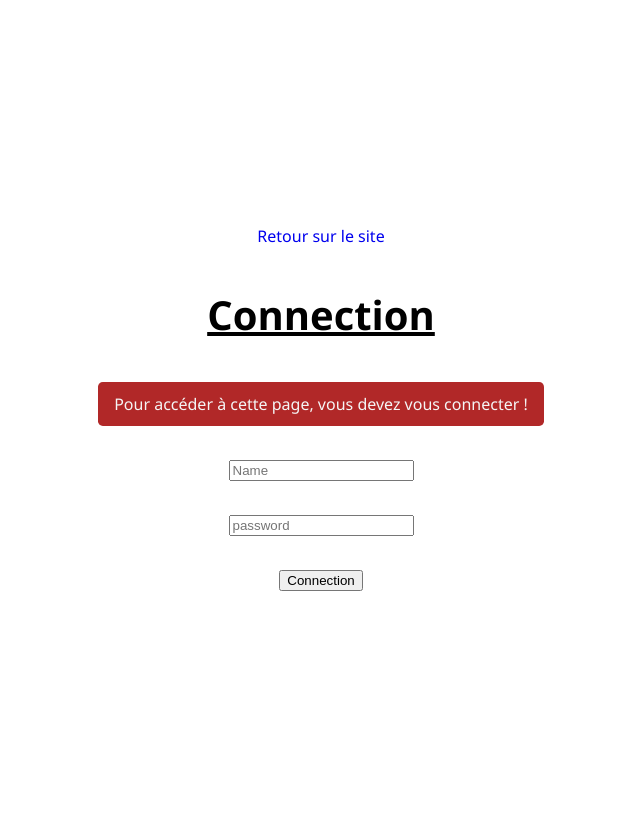
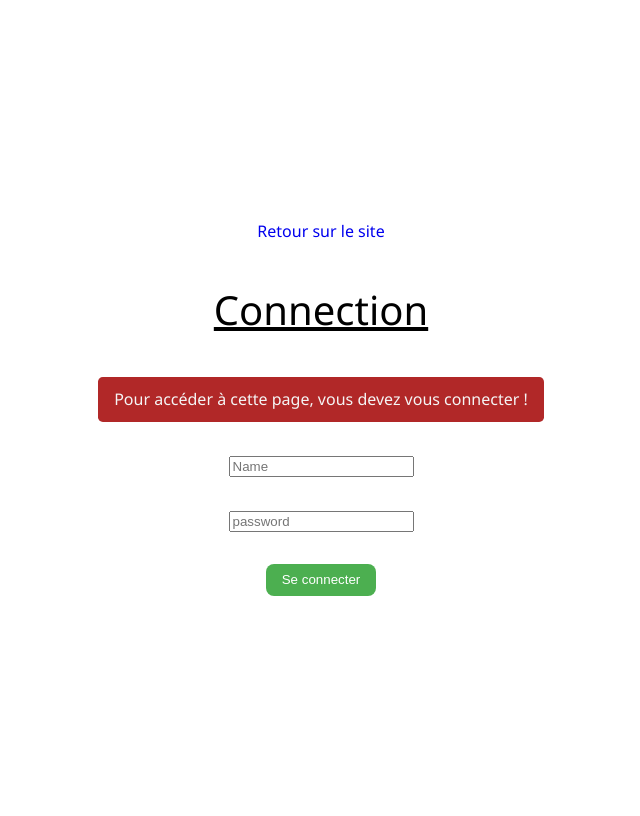
Before and after one commit to AnthonyMoreau/AtelierFerriere, a PHP site: page /admin/index.php in a window 1280 px wide. Shown: the whole page, without its empty margins (319-959 px from the left). Run offline with PHP 8.4, Linux system fonts and the light colour scheme; the visitor is signed in with stand-in values (Sample User, id 1); style sheets or scripts are compiled from the project's sources.

Commit message:
admin route gerés

```diff
--- a/admin/index.php
+++ b/admin/index.php
@@ -15,6 +15,6 @@
 
 route([
     "connection",
-    "creation",
+    "create",
     "edit"
 ],$page, "../admin/pages", "connection");
--- a/admin/pages/connection.php
+++ b/admin/pages/connection.php
@@ -1,12 +1,14 @@
 <?php
     session_start();
-    $_SESSION["errors"] = "";
+    $_SESSION["errors"] = null;
+    $_SESSION["success"] = null;
 
     if($_SESSION["auth"] === false){
-        $_SESSION["errors"] = "Bonjour, vous devez vous connecter pour créer un article";
+        $_SESSION["success"] = "Bonjour, vous devez vous connecter pour publier";
     }
     if($_SESSION["auth"] !== true and $_SESSION["auth"] !== false){
         $_SESSION["errors"] = "Pour accéder à cette page, vous devez vous connecter !";
+        $_SESSION["auth"] = false;
     }
 
 ?>
@@ -30,9 +32,18 @@
             </nav>
             <div class="connection">
                 <h3>Connection</h3>
-                <p class="error">
-                    <?= $_SESSION["errors"] ?>
-                </p>
+
+                <?php if($_SESSION["success"] !== null) : ?>
+                    <p class="success">
+                        <?= $_SESSION["success"] ?>
+                    </p>
+                <?php endif ?>
+
+                <?php if($_SESSION["errors"] !== null) : ?>
+                    <p class="errors">
+                        <?= $_SESSION["errors"] ?>
+                    </p>
+                <?php endif ?>
 
                 <form action="#" method="post">
                     <p>
@@ -42,7 +53,7 @@
                         <input id="user-password" type="text" placeholder="password">
                     </p>
                     <p>
-                        <input id="user-password" type="submit" value="Connection">
+                        <button id="user-button" type="submit">Se connecter</button>
                     </p>
                 </form>
             </div>
--- a/style.css
+++ b/style.css
@@ -72,16 +72,38 @@
 }
 .container-admin .admin-content-connection .connection h3 {
   font-size: 2.5em;
+  font-weight: 500;
   text-decoration: underline;
 }
 .container-admin .admin-content-connection .connection p {
   margin: 2em 0;
 }
-.container-admin .admin-content-connection .connection .error {
+.container-admin .admin-content-connection .connection .errors {
   color: whitesmoke;
   padding: 0.7em 1em;
   border-radius: 0.3em;
   background-color: #b12828;
 }
+.container-admin .admin-content-connection .connection .success {
+  color: whitesmoke;
+  padding: 0.7em 1em;
+  border-radius: 0.3em;
+  background-color: #28b13f;
+}
+.container-admin .admin-content-connection .connection button {
+  background-color: #4CAF50;
+  /* Green */
+  border: none;
+  color: white;
+  padding: 0.65em 1.2em;
+  text-align: center;
+  text-decoration: none;
+  display: inline-block;
+  border-radius: 8px;
+}
+.container-admin .admin-content-connection .connection button:hover {
+  background-color: #2f5a30;
+  /* Green */
+}
 
 /*# sourceMappingURL=style.css.map */
```
Also changed, not shown: assets/scss/scss/connection.scss (+22 -1 lines), admin/pages/create.php (renamed from admin/pages/creation.php), 1 other file.
